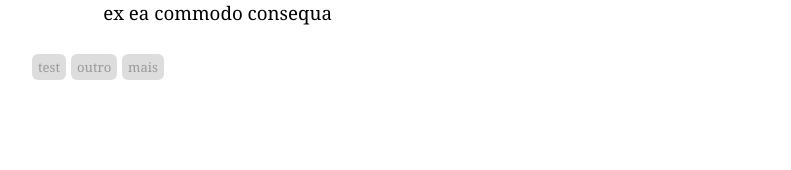
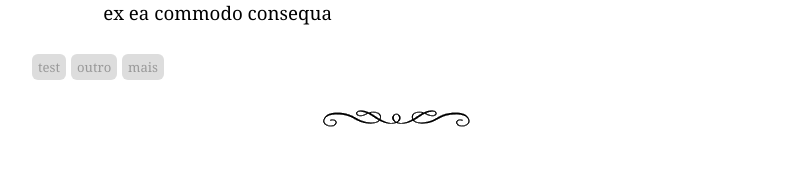
Before and after one commit to andersondias/andersondias.github.com, a Jekyll site: the page built from index.html, in a window 1280 px wide. Shown: the part 1390-1560 px from the top of the page, without its empty margins (244-1035 px from the left). Built offline with Jekyll 4.4.1, drawn with Linux system fonts in a browser that asks for light colours; Markdown is read by kramdown in place of the engine named in the settings; the list of posts is cut into pages by our own code; before the commit the page ends 1515 px from its top, so only the background shows below that.

Commit message:
Post separator image

```diff
--- a/index.html
+++ b/index.html
@@ -13,6 +13,7 @@ title: Anderson Dias
       {% endfor %}
     </ul>
     {% endif %}
+    <img src='/images/separator.gif' />
   </div>
 {% endfor %}
 {% if paginator.next_page %}
```
Also changed, not shown: images/separator.gif (added).
